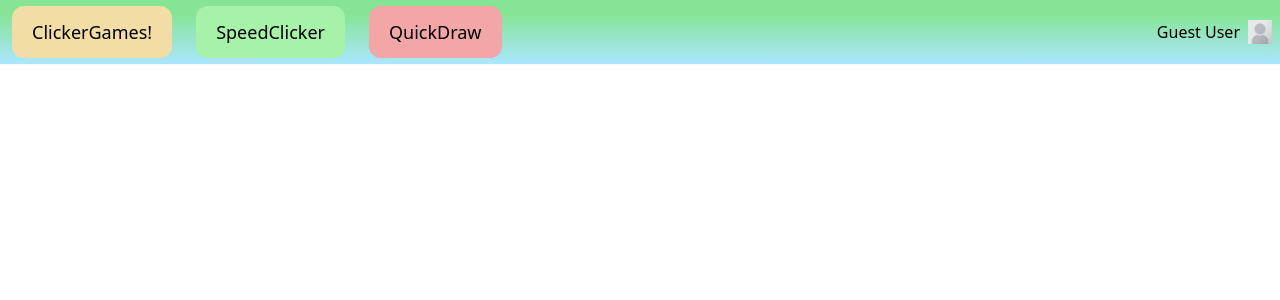
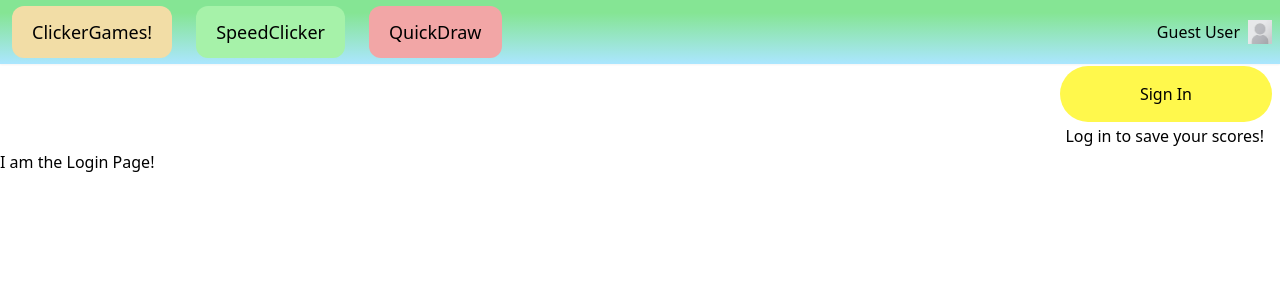
Before and after one commit to Ost-Ethan/Clicker-Games, a React (Vite) app in the folder client/: page /UserLogin in a window 1280 px wide. Shown: the top 300 px of the page. Built offline with nearby package versions, Linux system fonts and the light colour scheme.

Commit message:
created a log in page componenet and added a header button and routing to access it.

```diff
--- a/client/src/App.tsx
+++ b/client/src/App.tsx
@@ -3,6 +3,7 @@ import { Route, Routes } from 'react-router-dom';
 import { Navbar } from './components/Navbar';
 import { SpeedClicker } from './pages/SpeedClicker';
 import { HomePage } from './pages/HomePage';
+import { UserLogin } from './pages/UserLogin';
 
 export default function App() {
   return (
@@ -12,7 +13,7 @@ export default function App() {
         <Route path="Results" />
         <Route path="Home" element={<HomePage />} />
         <Route path="Profile" />
-        <Route path="UserLogin" />
+        <Route path="UserLogin" element={<UserLogin />} />
       </Route>
     </Routes>
   );
--- a/client/src/components/Navbar.tsx
+++ b/client/src/components/Navbar.tsx
@@ -31,6 +31,16 @@ export function Navbar() {
           </div>
         </div>
       </div>
+      <div className="LOG-IN-BUTTON basis-full flex justify-end mx-2 my-0.5">
+        <Link to={`UserLogin`}>
+          <button className="p-4 px-20 bg-yellowLogin rounded-full">
+            Sign In
+          </button>
+        </Link>
+      </div>
+      <div className="basis-full flex justify-end mx-4 my-0.5">
+        <p>Log in to save your scores!</p>
+      </div>
       <Outlet />
     </div>
   );
--- /dev/null
+++ b/client/src/pages/UserLogin.tsx
@@ -0,0 +1,3 @@
+export function UserLogin() {
+  return <div>I am the Login Page!</div>;
+}
--- a/client/tailwind.config.js
+++ b/client/tailwind.config.js
@@ -11,6 +11,7 @@ export default {
       greenSclick: '#4EF45E',
       orangeScoreboard: '#FFBC58',
       blueScoreboard: '#7F84FF',
+      yellowLogin: '#FFF84C',
     },
     extend: {},
   },
```
